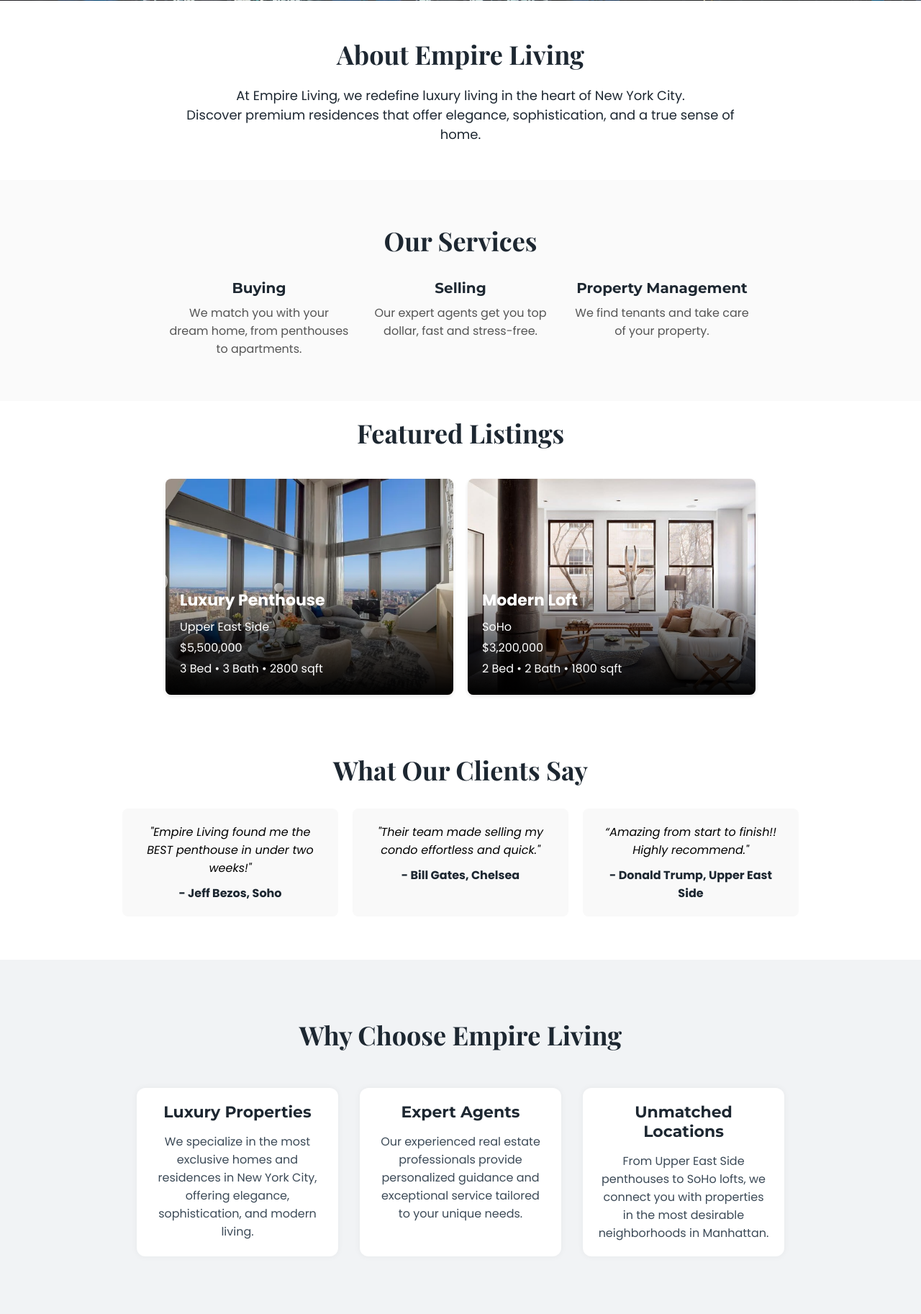
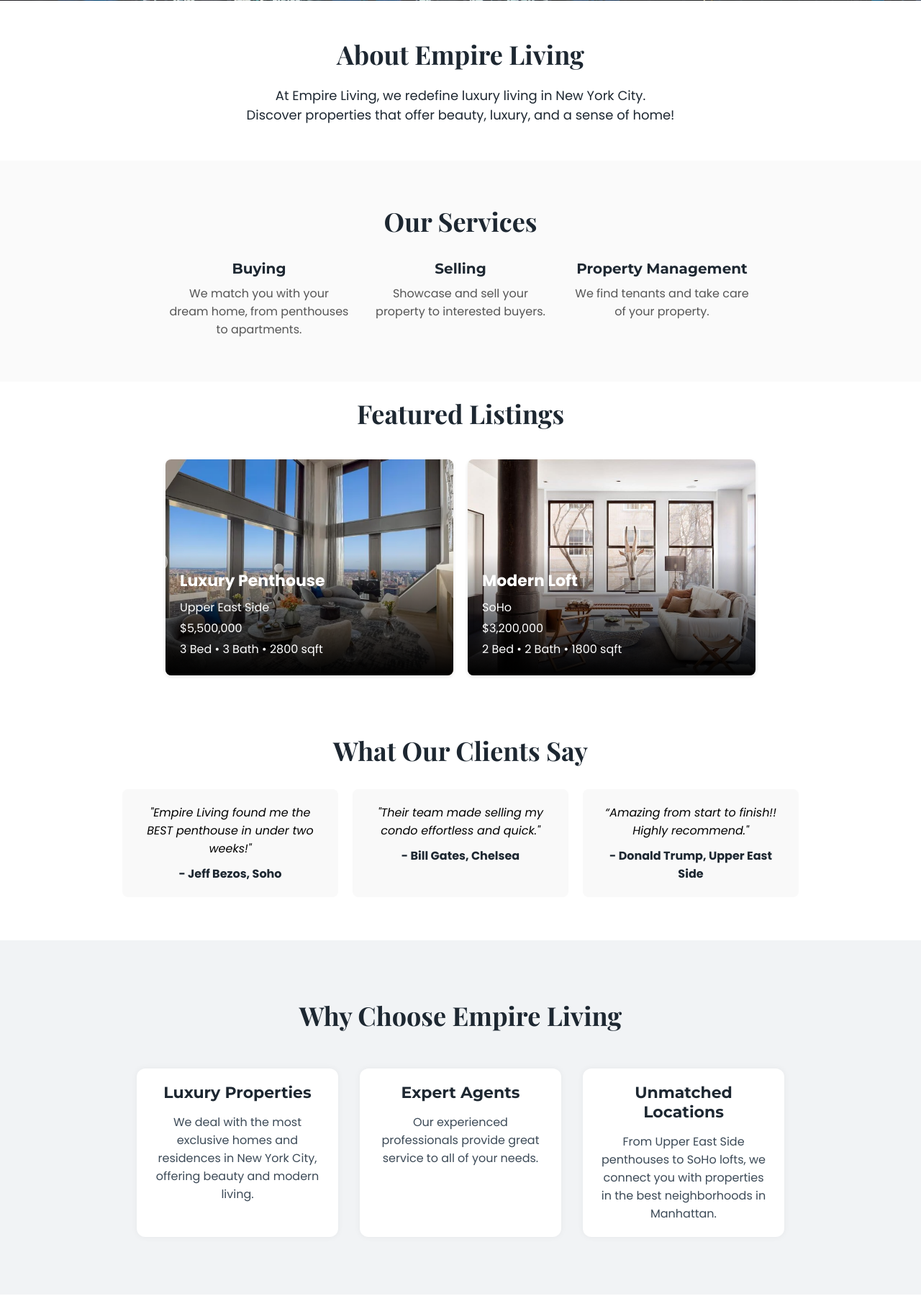
Before and after one commit to agon-sh/final-project-web-mobile-II, a PHP site: page /home.php in a window 1280 px wide. Shown: the part 624-2449 px from the top of the page at 72% size. After the commit the page ends 2422 px from the top, so only its background shows below. Run offline with PHP 8.4, Linux system fonts and the light colour scheme; some web fonts are replaced.

Commit message:
simplified some sentences on home.php

```diff
--- a/home.php
+++ b/home.php
@@ -373,8 +373,8 @@ session_start();
     <section id="about" class="intro_text">
         <h2>About Empire Living</h2>
         <p>
-            At Empire Living, we redefine luxury living in the heart of New York City.<br>
-            Discover premium residences that offer elegance, sophistication, and a true sense of home.
+            At Empire Living, we redefine luxury living in New York City.<br>
+            Discover properties that offer beauty, luxury, and a sense of home!
         </p>
     </section>
 
@@ -388,7 +388,7 @@ session_start();
             </div>
             <div class="service">
                 <h3>Selling</h3>
-                <p>Our expert agents get you top dollar, fast and stress-free.</p>
+                <p>Showcase and sell your property to interested buyers.</p>
             </div>
             <div class="service">
                 <h3>Property Management</h3>
@@ -445,18 +445,15 @@ session_start();
         <div class="reasons_grid">
             <div class="reason">
                 <h3>Luxury Properties</h3>
-                <p>We specialize in the most exclusive homes and residences in New York City, offering elegance,
-                    sophistication, and modern living.</p>
+                <p>We deal with the most exclusive homes and residences in New York City, offering beauty and modern living.</p>
             </div>
             <div class="reason">
                 <h3>Expert Agents</h3>
-                <p>Our experienced real estate professionals provide personalized guidance and exceptional service
-                    tailored to your unique needs.</p>
+                <p>Our experienced professionals provide great service to all of your needs.</p>
             </div>
             <div class="reason">
                 <h3>Unmatched Locations</h3>
-                <p>From Upper East Side penthouses to SoHo lofts, we connect you with properties in the most desirable
-                    neighborhoods in Manhattan.</p>
+                <p>From Upper East Side penthouses to SoHo lofts, we connect you with properties in the best neighborhoods in Manhattan.</p>
             </div>
         </div>
     </section>
```
